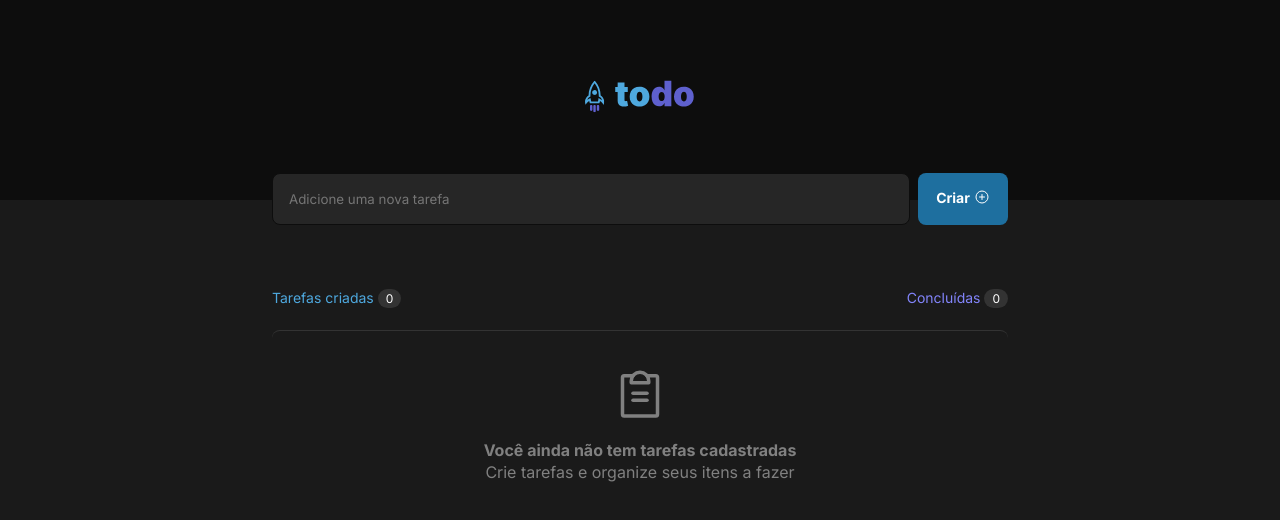
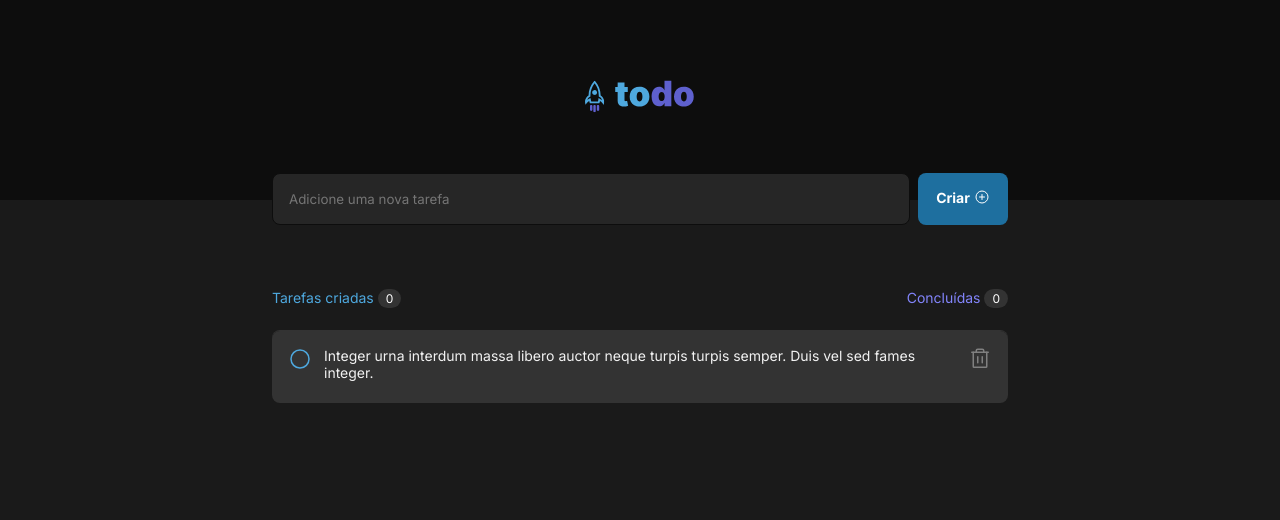
Before and after one commit to gabrielgamboa/todo-list, a React (Vite) app: page / in a window 1280 px wide. Shown: the top 520 px of the page. Built offline with nearby package versions, Linux system fonts and the light colour scheme.

Commit message:
feat: check todo

```diff
--- a/src/App.module.css
+++ b/src/App.module.css
@@ -33,3 +33,24 @@
     border-top: 0.0625rem solid var(--gray-400);
     border-radius: 0.5rem;
 }
+
+.todo {
+    height: 4.5rem;
+    padding: 1rem;
+    border-radius: 0.5rem;
+    background: var(--gray-400);
+
+    display: flex;
+    gap: 0.75rem;
+
+}
+
+.uncheckedTodo {
+    color: var(--blue);
+}
+
+.todo > p {
+    max-width: 39.5rem;
+    font-size: 0.875rem;
+    color: var(--gray-100);
+}
--- a/src/App.tsx
+++ b/src/App.tsx
@@ -1,4 +1,4 @@
-import { ClipboardText } from 'phosphor-react';
+import { CheckCircle, Circle, Trash } from 'phosphor-react';
 
 import { Header } from './components/Header'
 import { TodoForm } from './components/TodoForm'
@@ -10,9 +10,12 @@ import { useState } from 'react';
 import { EmptyTodos } from './components/EmptyTodos';
 
 export function App() {
-    const [todos, setTodos] = useState([]);
+    const [todos, setTodos] = useState([1]);
+    const [checked, setChecked] = useState(false);
 
-    console.log(todos);
+    function handleChangeCheck() {
+        setChecked(!checked);
+    }
 
     return (
         <div>
@@ -29,9 +32,20 @@ export function App() {
                 </div>
 
                 <div className={styles.todos}>
-                    {todos.length === 0 ? (
-                        <EmptyTodos />
-                    ) : <h1>teste</h1>}
+                    {todos.length === 0 ?
+                        <EmptyTodos /> :
+                        <div className={styles.todo}>
+                            {checked ?
+                                <CheckCircle onClick={handleChangeCheck} className={styles.uncheckedTodo} size={24} /> :
+                                <Circle onClick={handleChangeCheck} className={styles.uncheckedTodo} size={24} />
+                            }
+                            <p>Integer urna interdum massa libero auctor neque turpis turpis semper. Duis vel sed fames integer.</p>
+                            <Trash size={24} />
+                        </div>
+                        // todos.map(todo => (
+
+                        // ));
+                    }
                 </div>
             </div>
         </div >
--- a/src/global.module.css
+++ b/src/global.module.css
@@ -3,6 +3,7 @@
   --gray-500: #262626;
   --gray-400: #333333;
   --gray-300: #808080;
+  --gray-100: #F2F2F2;
 
   --blue: #4EA8DE;
   --blue-dark: #1E6F9F;
```
